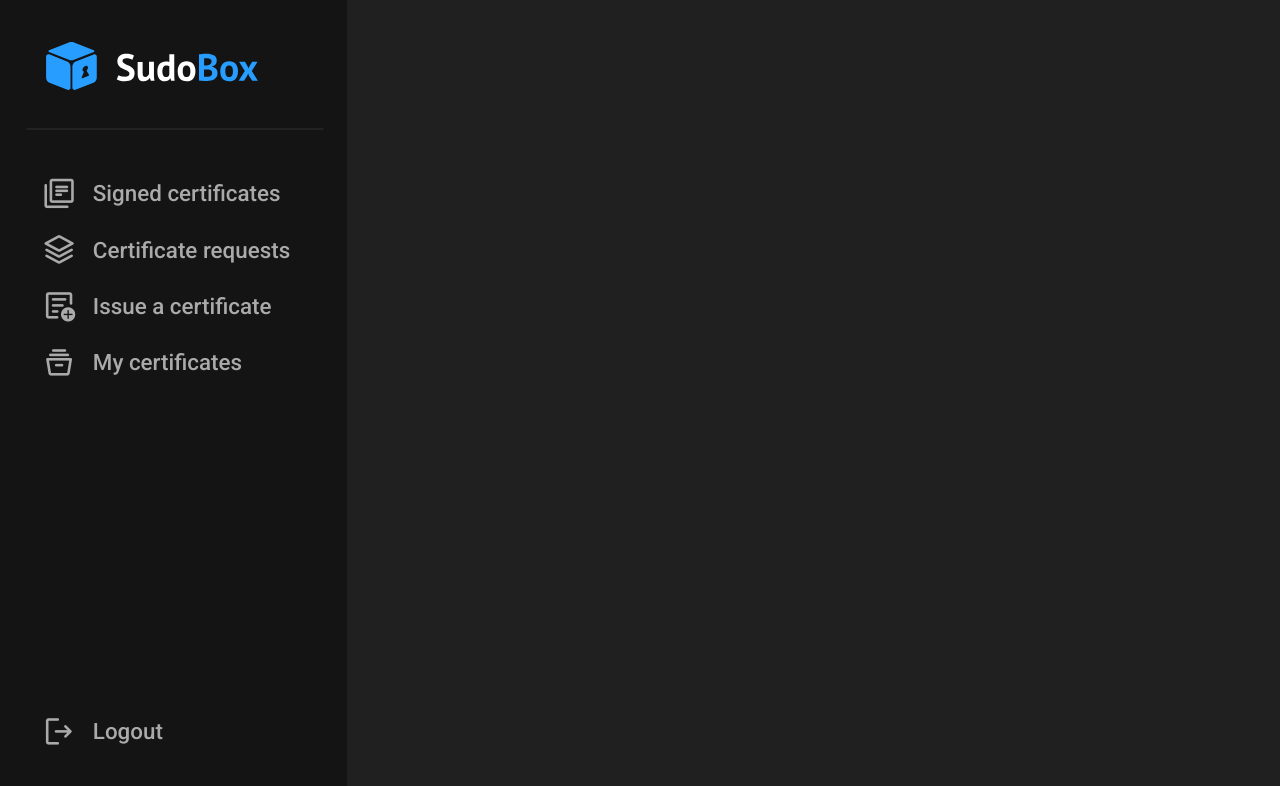
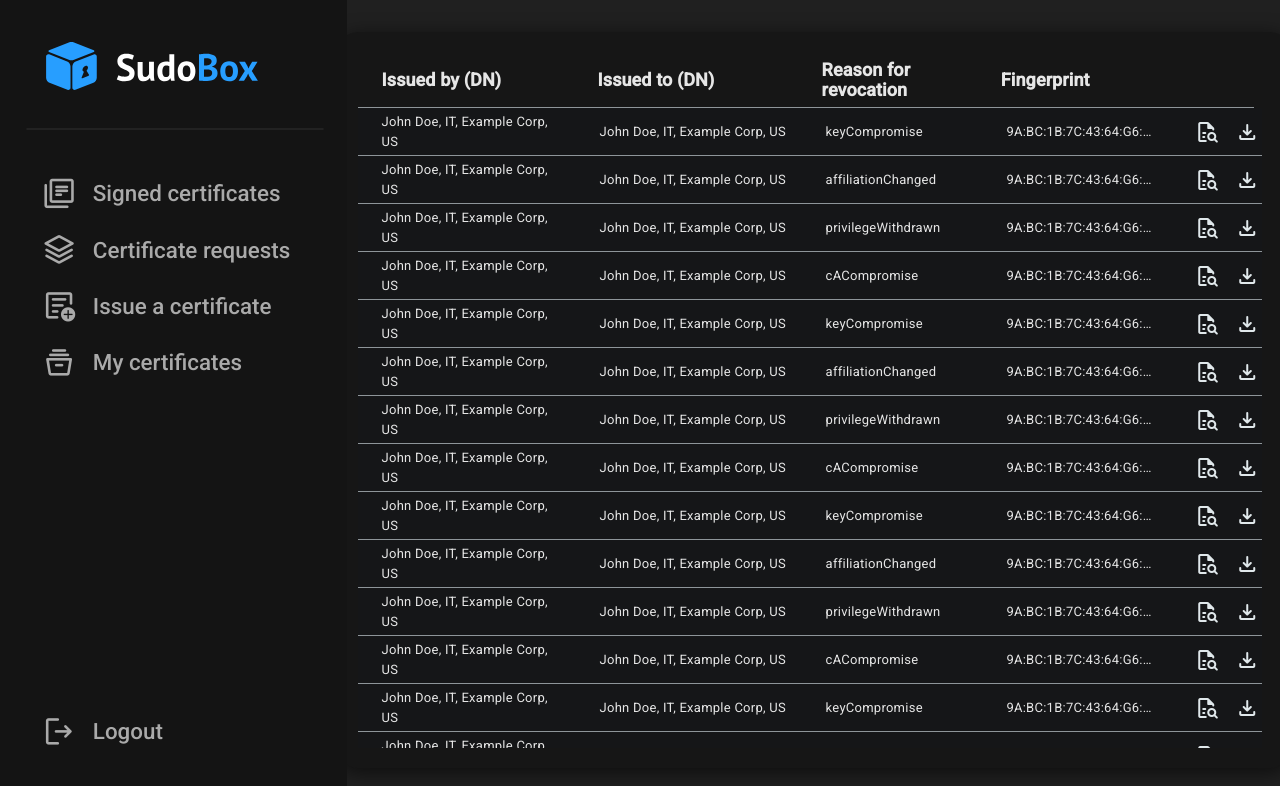
Before and after one commit to lukascobbler/ib-pki, an Angular app in the folder front-end/: page /crl in a window 1280 px wide. Before the commit this address led to /. Shown: the top 786 px of the page. Built offline with nearby package versions, Linux system fonts and the light colour scheme.

Commit message:
feature: adding the CRL page for debugging purposes

```diff
--- a/front-end/src/app/app.routes.ts
+++ b/front-end/src/app/app.routes.ts
@@ -8,6 +8,7 @@ import {MyCertificatesComponent} from './components/common/my-certificates/my-ce
 import {RequestCertificateComponent} from './components/ee-user/request-certificate/request-certificate.component';
 import {CertificateRequestsComponent} from './components/ca-user/certificate-requests/certificate-requests.component';
 import {SignedCertificatesComponent} from './components/ca-user/signed-certificates/signed-certificates.component';
+import {CrlPageComponent} from './components/common/crl-page/crl-page.component';
 
 export const routes: Routes = [
   {path: "login", component: LoginComponent},
@@ -18,5 +19,6 @@ export const routes: Routes = [
   {path: "my-certificates", component: MyCertificatesComponent},
   {path: "request-certificate", component: RequestCertificateComponent},
   {path: "certificate-requests", component: CertificateRequestsComponent},
-  {path: "signed-certificates", component: SignedCertificatesComponent}
+  {path: "signed-certificates", component: SignedCertificatesComponent},
+  {path: "crl", component: CrlPageComponent}
 ];
--- a/front-end/src/app/components/common/crl-page/crl-page.component.html
+++ b/front-end/src/app/components/common/crl-page/crl-page.component.html
@@ -1 +1,69 @@
-<p>crl-list works!</p>
+<div class="container">
+  <div class="table-header table-width">
+    <mat-table [dataSource]="certificatesDataSource">
+
+      <ng-container matColumnDef="issuedBy">
+        <mat-header-cell class="issuedBy" *matHeaderCellDef><b>Issued by (DN)</b></mat-header-cell>
+      </ng-container>
+
+      <ng-container matColumnDef="issuedTo">
+        <mat-header-cell class="issuedTo" *matHeaderCellDef><b>Issued to (DN)</b></mat-header-cell>
+      </ng-container>
+
+      <ng-container matColumnDef="revocationReason">
+        <mat-header-cell class="revocationReason" *matHeaderCellDef><b>Reason for revocation</b></mat-header-cell>
+      </ng-container>
+
+      <ng-container matColumnDef="fingerprint">
+        <mat-header-cell class="fingerprint" *matHeaderCellDef><b>Fingerprint</b></mat-header-cell>
+      </ng-container>
+
+      <ng-container matColumnDef="actions">
+        <mat-header-cell class="actions" *matHeaderCellDef></mat-header-cell>
+      </ng-container>
+
+      <mat-header-row *matHeaderRowDef="displayedColumns"></mat-header-row>
+    </mat-table>
+  </div>
+
+  <div class="table-body-scroll table-width">
+    <mat-table [dataSource]="certificatesDataSource">
+      <ng-container matColumnDef="issuedBy">
+        <mat-cell class="issuedBy" *matCellDef="let element">
+          {{ element.issuedBy }}
+        </mat-cell>
+      </ng-container>
+
+      <ng-container matColumnDef="issuedTo">
+        <mat-cell class="issuedTo" *matCellDef="let element">
+          {{ element.issuedTo }}
+        </mat-cell>
+      </ng-container>
+
+      <ng-container matColumnDef="revocationReason">
+        <mat-cell class="revocationReason" *matCellDef="let element">
+          {{ element.revocationReason }}
+        </mat-cell>
+      </ng-container>
+
+      <ng-container matColumnDef="fingerprint">
+        <mat-cell class="fingerprint" *matCellDef="let element">
+          <p class="fp">{{ element.fingerprint }}</p>
+        </mat-cell>
+      </ng-container>
+
+      <ng-container matColumnDef="actions">
+        <mat-cell class="actions" *matCellDef="let element">
+          <button (click)="openCertificateDetails()" mat-icon-button>
+            <span class="material-symbols-rounded">quick_reference_all</span>
+          </button>
+          <button mat-icon-button>
+            <span class="material-symbols-rounded">download</span>
+          </button>
+        </mat-cell>
+      </ng-container>
+
+      <mat-row *matRowDef="let row; columns: displayedColumns;"></mat-row>
+    </mat-table>
+  </div>
+</div>
--- a/front-end/src/app/components/common/crl-page/crl-page.component.scss
+++ b/front-end/src/app/components/common/crl-page/crl-page.component.scss
@@ -0,0 +1,65 @@
+@import "colors";
+@import "table";
+
+:host {
+  display: flex;
+  justify-content: center;
+  align-items: center;
+  height: 100vh;
+  background-color: $background;
+}
+
+.table-header {
+  padding-right: 16px;
+}
+
+.table-width {
+  min-width: 70vw;
+}
+
+.container {
+  background-color: $background2;
+  padding: 20px;
+  border-radius: 20px;
+  box-shadow: 0 4px 20px rgba(0, 0, 0, 0.6);
+}
+
+.fp {
+  white-space: nowrap;
+  overflow: hidden;
+  text-overflow: ellipsis;
+}
+
+.action-buttons {
+  display: flex;
+  gap: 10px;
+  justify-content: flex-end;
+  padding: 0;
+}
+
+// custom width
+
+mat-header-cell.issuedBy,
+mat-cell.issuedBy {
+  flex: 0 0 25%;
+}
+
+mat-header-cell.issuedTo,
+mat-cell.issuedTo {
+  flex: 0 0 25%;
+}
+
+mat-header-cell.revocationReason,
+mat-cell.status {
+  flex: 0 0 20%;
+}
+
+mat-header-cell.fingerprint,
+mat-cell.fingerprint {
+  flex: 0 0 20%;
+}
+
+mat-header-cell.actions,
+mat-cell.actions {
+  flex: 0 0 10%;
+}
--- a/front-end/src/app/components/common/crl-page/crl-page.component.ts
+++ b/front-end/src/app/components/common/crl-page/crl-page.component.ts
@@ -1,12 +1,152 @@
 import { Component } from '@angular/core';
+import {
+  MatCell,
+  MatCellDef,
+  MatColumnDef,
+  MatHeaderCell, MatHeaderCellDef,
+  MatHeaderRow,
+  MatHeaderRowDef,
+  MatRow, MatRowDef, MatTable
+} from '@angular/material/table';
+import {MatIconButton} from '@angular/material/button';
+import {MatDialog, MatDialogRef} from '@angular/material/dialog';
+import {CertificateDetailsDialogComponent} from '../certificate-details-dialog/certificate-details-dialog.component';
 
 @Component({
   selector: 'app-crl-page',
   standalone: true,
-  imports: [],
+  imports: [
+    MatCell,
+    MatCellDef,
+    MatColumnDef,
+    MatHeaderCell,
+    MatHeaderRow,
+    MatHeaderRowDef,
+    MatIconButton,
+    MatRow,
+    MatRowDef,
+    MatTable,
+    MatHeaderCellDef
+  ],
   templateUrl: './crl-page.component.html',
   styleUrl: './crl-page.component.scss'
 })
 export class CrlPageComponent {
+  constructor(private dialog: MatDialog) {
+  }
 
+  displayedColumns: string[] = [
+    'issuedBy',
+    'issuedTo',
+    'revocationReason',
+    'fingerprint',
+    'actions'
+  ];
+
+  certificatesDataSource: {issuedBy: string, issuedTo: string, revocationReason: string, fingerprint: string}[] = [
+
+    {
+      issuedBy: 'John Doe, IT, Example Corp, US',
+      issuedTo: 'John Doe, IT, Example Corp, US',
+      revocationReason: 'keyCompromise',
+      fingerprint: '9A:BC:1B:7C:43:64:G6:51:G2:BC:1B:7C:43:64:G6:51:G2'
+    },
+    {
+      issuedBy: 'John Doe, IT, Example Corp, US',
+      issuedTo: 'John Doe, IT, Example Corp, US',
+      revocationReason: 'affiliationChanged',
+      fingerprint: '9A:BC:1B:7C:43:64:G6:51:G2:BC:1B:7C:43:64:G6:51:G2'
+    },
+    {
+      issuedBy: 'John Doe, IT, Example Corp, US',
+      issuedTo: 'John Doe, IT, Example Corp, US',
+      revocationReason: 'privilegeWithdrawn',
+      fingerprint: '9A:BC:1B:7C:43:64:G6:51:G2:BC:1B:7C:43:64:G6:51:G2'
+    },
+    {
+      issuedBy: 'John Doe, IT, Example Corp, US',
+      issuedTo: 'John Doe, IT, Example Corp, US',
+      revocationReason: 'cACompromise',
+      fingerprint: '9A:BC:1B:7C:43:64:G6:51:G2:BC:1B:7C:43:64:G6:51:G2'
+    },
+    {
+      issuedBy: 'John Doe, IT, Example Corp, US',
+      issuedTo: 'John Doe, IT, Example Corp, US',
+      revocationReason: 'keyCompromise',
+      fingerprint: '9A:BC:1B:7C:43:64:G6:51:G2:BC:1B:7C:43:64:G6:51:G2'
+    },
+    {
+      issuedBy: 'John Doe, IT, Example Corp, US',
+      issuedTo: 'John Doe, IT, Example Corp, US',
+      revocationReason: 'affiliationChanged',
+      fingerprint: '9A:BC:1B:7C:43:64:G6:51:G2:BC:1B:7C:43:64:G6:51:G2'
+    },
+    {
+      issuedBy: 'John Doe, IT, Example Corp, US',
+      issuedTo: 'John Doe, IT, Example Corp, US',
+      revocationReason: 'privilegeWithdrawn',
+      fingerprint: '9A:BC:1B:7C:43:64:G6:51:G2:BC:1B:7C:43:64:G6:51:G2'
+    },
+    {
+      issuedBy: 'John Doe, IT, Example Corp, US',
+      issuedTo: 'John Doe, IT, Example Corp, US',
+      revocationReason: 'cACompromise',
+      fingerprint: '9A:BC:1B:7C:43:64:G6:51:G2:BC:1B:7C:43:64:G6:51:G2'
+    },
+    {
+      issuedBy: 'John Doe, IT, Example Corp, US',
+      issuedTo: 'John Doe, IT, Example Corp, US',
+      revocationReason: 'keyCompromise',
+      fingerprint: '9A:BC:1B:7C:43:64:G6:51:G2:BC:1B:7C:43:64:G6:51:G2'
+    },
+    {
+      issuedBy: 'John Doe, IT, Example Corp, US',
+      issuedTo: 'John Doe, IT, Example Corp, US',
+      revocationReason: 'affiliationChanged',
+      fingerprint: '9A:BC:1B:7C:43:64:G6:51:G2:BC:1B:7C:43:64:G6:51:G2'
+    },
+    {
+      issuedBy: 'John Doe, IT, Example Corp, US',
+      issuedTo: 'John Doe, IT, Example Corp, US',
+      revocationReason: 'privilegeWithdrawn',
+      fingerprint: '9A:BC:1B:7C:43:64:G6:51:G2:BC:1B:7C:43:64:G6:51:G2'
+    },
+    {
+      issuedBy: 'John Doe, IT, Example Corp, US',
+      issuedTo: 'John Doe, IT, Example Corp, US',
+      revocationReason: 'cACompromise',
+      fingerprint: '9A:BC:1B:7C:43:64:G6:51:G2:BC:1B:7C:43:64:G6:51:G2'
+    },
+    {
+      issuedBy: 'John Doe, IT, Example Corp, US',
+      issuedTo: 'John Doe, IT, Example Corp, US',
+      revocationReason: 'keyCompromise',
+      fingerprint: '9A:BC:1B:7C:43:64:G6:51:G2:BC:1B:7C:43:64:G6:51:G2'
+    },
+    {
+      issuedBy: 'John Doe, IT, Example Corp, US',
+      issuedTo: 'John Doe, IT, Example Corp, US',
+      revocationReason: 'affiliationChanged',
+      fingerprint: '9A:BC:1B:7C:43:64:G6:51:G2:BC:1B:7C:43:64:G6:51:G2'
+    },
+    {
+      issuedBy: 'John Doe, IT, Example Corp, US',
+      issuedTo: 'John Doe, IT, Example Corp, US',
+      revocationReason: 'privilegeWithdrawn',
+      fingerprint: '9A:BC:1B:7C:43:64:G6:51:G2:BC:1B:7C:43:64:G6:51:G2'
+    },
+    {
+      issuedBy: 'John Doe, IT, Example Corp, US',
+      issuedTo: 'John Doe, IT, Example Corp, US',
+      revocationReason: 'cACompromise',
+      fingerprint: '9A:BC:1B:7C:43:64:G6:51:G2:BC:1B:7C:43:64:G6:51:G2'
+    },
+  ];
+
+  openCertificateDetails() {
+    const dialogRef: MatDialogRef<CertificateDetailsDialogComponent, null> = this.dialog.open(CertificateDetailsDialogComponent, {
+      width: '700px',
+      maxWidth: '70vw'
+    });
+  }
 }
```
